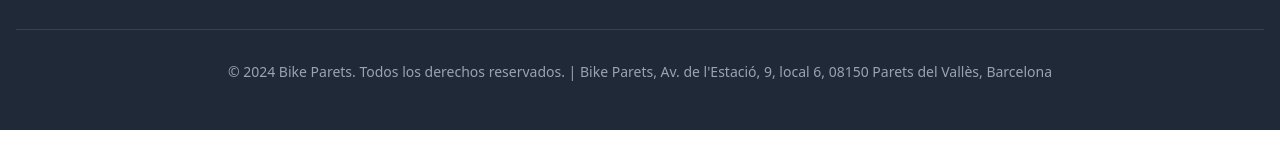
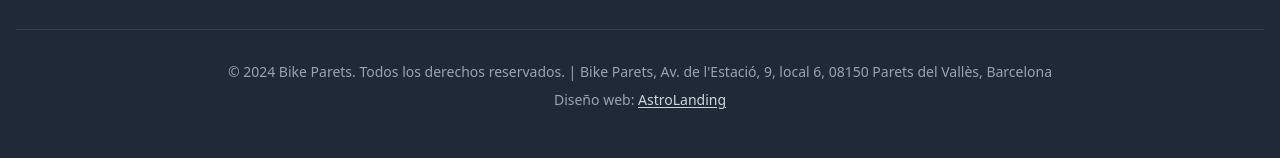
Before and after one commit to albertswc27/bikeparets, a plain HTML site: page index.html in a window 1280 px wide. Shown: the part 5177-5335 px from the top of the page. Before the commit the page ends 5307 px from the top, so only its background shows below. Drawn offline with nearby package versions, Linux system fonts and the light colour scheme.

Commit message:
Pie: firma «Diseño web: AstroLanding»
Enlace discreto bajo el copyright hacia el caso de estudio en
astrolanding.es. Con permiso del cliente.

Co-Authored-By: Claude Opus 5.5 <noreply@anthropic.com>

```diff
--- a/index.html
+++ b/index.html
@@ -473,6 +473,7 @@
 
             <div class="border-t border-gray-700 mt-8 pt-8 text-center text-sm text-gray-400">
                 <p>&copy; 2024 Bike Parets. Todos los derechos reservados. | Bike Parets, Av. de l'Estació, 9, local 6, 08150 Parets del Vallès, Barcelona</p>
+                <p class="mt-2">Diseño web: <a href="https://www.astrolanding.es/proyectos/bike-parets" class="text-gray-300 underline underline-offset-2 hover:text-bike-green transition">AstroLanding</a></p>
             </div>
         </div>
     </footer>
```
